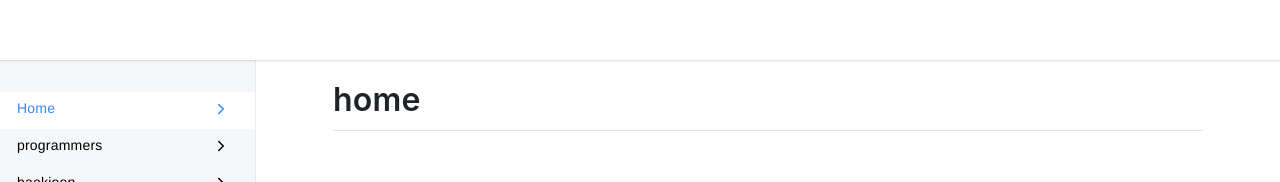
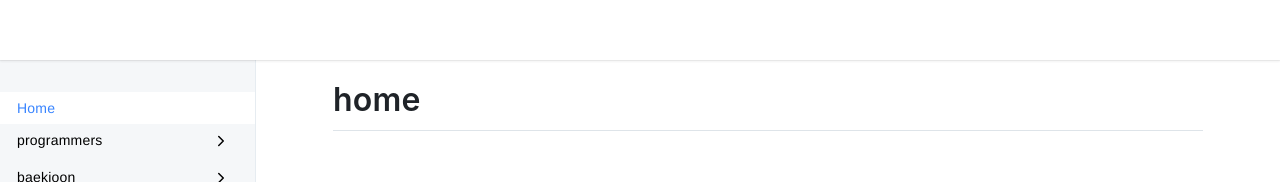
Before and after one commit to soung0911/algorithm, a React (Create React App) app: page / in a window 1280 px wide. Shown: the top 182 px of the page. Built offline with nearby package versions, Linux system fonts and the light colour scheme.

Commit message:
no message

```diff
--- a/src/components/Tree/Tree.js
+++ b/src/components/Tree/Tree.js
@@ -71,11 +71,16 @@ function Tree({ list, location: { pathname } }) {
 
   const path = list.path === 'home' ? '/' : `/site/${list.path}`;
 
+  const currentFlag = pathname === path ? 1 : 0;
+
   return (
     <List>
-      <Item current={pathname === path ? 1 : 0}>
-        <ItemLink to={path} current={pathname === path ? 1 : 0} replace>
+      <Item current={currentFlag}>
+        <ItemLink to={path} current={currentFlag} replace>
           <ItemText>{list.title}</ItemText>
+          {path === '/' ? (
+            ''
+          ) : (
             <Arrow onClick={toggleHandler} toggle={toggle}>
               <span>
                 <svg
@@ -94,6 +99,7 @@ function Tree({ list, location: { pathname } }) {
                 </svg>
               </span>
             </Arrow>
+          )}
         </ItemLink>
       </Item>
       <ItemList toggle={toggle}>
```
Also changed, not shown: src/assets/images/종이접기_1.png (added). Lines whose indentation alone changed are shown as unchanged.
